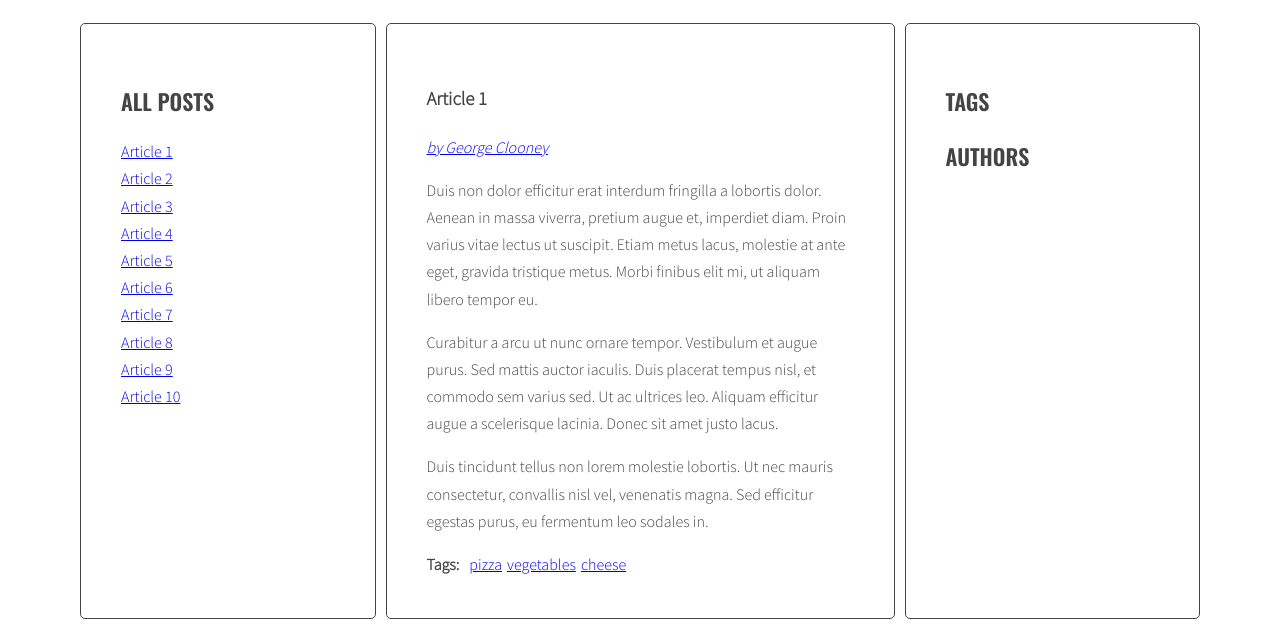
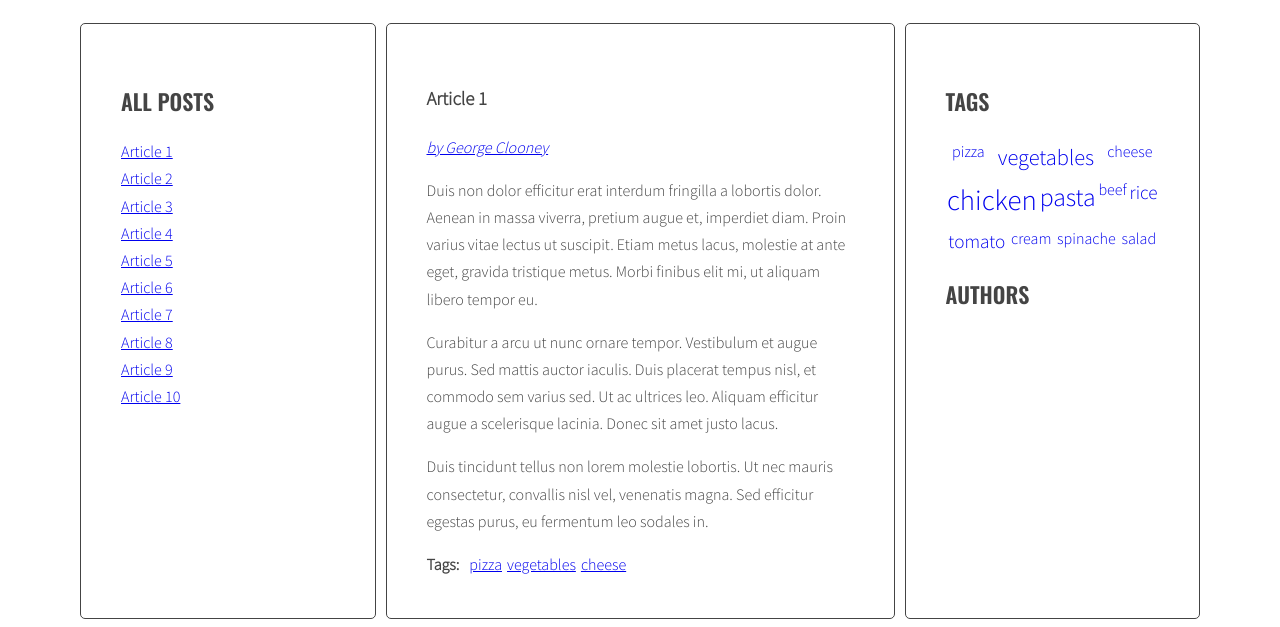
Before and after one commit to mdymek95/javascript-blog, a website: page index.html in a window 1280 px wide. Shown: the part 220-847 px from the top of the page. Drawn offline with nearby package versions, Linux system fonts and the light colour scheme.

Commit message:
finish tag cloud

```diff
--- a/js/script.js
+++ b/js/script.js
@@ -3,7 +3,10 @@ const optArticleSelector = '.post',
   optTitleSelector = '.post-title',
   optTitleListSelector = '.titles',
   optArticleTagsSelector = '.post-tags .list',
-  optArticleAuthorSelector = '.post-author';
+  optArticleAuthorSelector = '.post-author',
+  optTagsListSelector = '.tags.list',
+  optCloudClassCount = '5',
+  optCloudClassPrefix = 'tag-size-';
 
 
 
@@ -51,20 +54,62 @@ for(let link of links){
   link.addEventListener('click', titleClickHandler);
 }
 
+function calculateTagsParams(tags){
+  const params = {
+    max: 0,
+    min: 999999
+  }
+  for(let tag in tags){
+    console.log(tag + ' is use ' + tags[tag] + ' times');
+    if(tags[tag] > params.max){
+      params.max = tags[tag];
+    }
+    if(tags[tag] < params.min){
+      params.min = tags[tag];
+    }
+  }
+return params;
+}
+
+function calculateTagClass(count, params){
+  const normalizedCount = count - params.min;
+  const normalizedMax = params.max - params.min;
+  const percentage = normalizedCount / normalizedMax;
+  const classNumber = Math.floor( percentage * (optCloudClassCount - 1) + 1 );
+  return optCloudClassPrefix + classNumber;
+}
 
 function generateTags(){
-  const articles = document.querySelectorAll(optArticleSelector);
+  let allTags = {};
+  const articles = document.querySelectorAll('article');
   for (let article of articles){
     const tagList = article.querySelector(optArticleTagsSelector);
-    let html = '';
     const articleTags = article.getAttribute('data-tags');
     const articleTagsArray = articleTags.split(' ');
+    let html = '';
     for (let tag of articleTagsArray){
       const linkHTML = '<li><a href="#tag-' + tag + '">' + tag + '</a></li>';
       html = html + linkHTML;
+      if(!allTags.hasOwnProperty(tag)){
+        allTags[tag] = 1;
+      } else {
+        allTags[tag]++;
+      }
     }
     tagList.innerHTML = html;
   }
+  const tagList = document.querySelector('.tags');
+  const tagsParams = calculateTagsParams(allTags);
+  console.log('tagsParams:', tagsParams);
+  let allTagsHTML = '';
+
+  for(let tag in allTags){
+    const tagLinkHTML = '<li><a href="#tag-' + tag + '" class="' + calculateTagClass(allTags[tag], tagsParams) + '">' + tag + '</a></li>';
+    console.log('taglinkHTML:', tagLinkHTML);
+    allTagsHTML += tagLinkHTML;
+    //(' + allTags[tag] + ')
+  }
+  tagList.innerHTML = allTagsHTML;
 }
 generateTags();
 
@@ -79,11 +124,15 @@ function tagClickHandler(event){
   for(let activeTag of activeTags){
     activeTag.classList.remove('active');
   }
+  clickedElement.classList.add('active');
   const tagLinks = document.querySelectorAll('a[href="' + href + '"]');
   console.log(tagLinks);
   for(let tagLink of tagLinks){
-    tagLink.classList.add('active');
+    tagLink.classList.remove('active');
   }
+  const targetTag = document.querySelectorAll(optTagsListSelector);
+  console.log(targetTag);
+  //targetTag.classList.add('active');
   generateTitleLinks('[data-tags~="' + tag + '"]');
 }
 
--- a/sass/style.scss
+++ b/sass/style.scss
@@ -82,8 +82,43 @@ body {
   margin: 0;
   padding: 0;
 
+
   .active {
     font-weight: bold;
+  }
+}
+
+.tags {
+  display: flex;
+  flex-wrap: wrap;
+  justify-content: space-around;
+
+  li {
+    text-decoration: none;
+
+    .tag-size-1 {
+      font-size: 100%;
+    }
+
+    .tag-size-2 {
+      font-size: 120%;
+    }
+
+    .tag-size-3 {
+      font-size: 140%;
+    }
+
+    .tag-size-4 {
+      font-size: 160%;
+    }
+
+    .tag-size-5 {
+      font-size: 180%;
+    }
+  }
+
+  a {
+    text-decoration: none;
   }
 }
 
@@ -93,6 +128,7 @@ body {
     margin-right: 5px;
   }
 }
+
 
 /* Authors */
 
```
Also changed, not shown: css/style.css, 1 other file.
